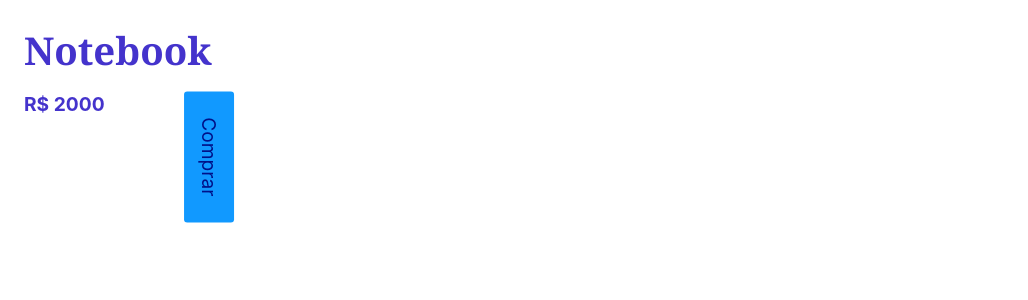
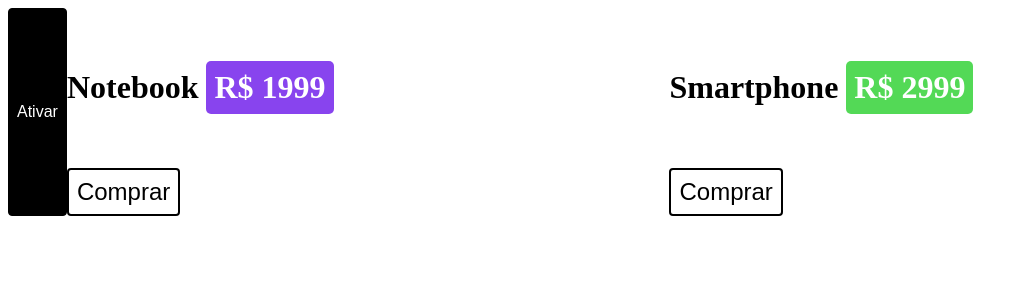
Before and after one commit to Caiobaldudev/react-study-style-04, a React (Vite) app: page / in a window 1280 px wide. Shown: the top 300 px of the page, without its empty margins (0-1028 px from the left). Built offline with nearby package versions, Linux system fonts and the light colour scheme.

Commit message:
Using Styled-Components

```diff
--- a/index.html
+++ b/index.html
@@ -4,7 +4,7 @@
     <meta charset="UTF-8" />
     <meta name="viewport" content="width=device-width, initial-scale=1.0" />
     <title>Modulo 05: React Styles</title>
-    <link rel="stylesheet" href="./src/public/style.css" />
+    <!-- <link rel="stylesheet" href="./src/public/style.css" /> -->
   </head>
   <body>
     <div id="root"></div>
--- a/package.json
+++ b/package.json
@@ -11,7 +11,8 @@
   },
   "dependencies": {
     "react": "^18.3.1",
-    "react-dom": "^18.3.1"
+    "react-dom": "^18.3.1",
+    "styled-components": "^6.1.12"
   },
   "devDependencies": {
     "@eslint/js": "^9.8.0",
--- /dev/null
+++ b/src/Styled_Components/Sty.jsx
@@ -0,0 +1,70 @@
+import React from "react";
+import styled from "styled-components";
+
+const ProdutosContainer = styled.div`
+  display: flex;
+`;
+
+const Produto = styled.div`
+  flex: 1;
+`;
+
+const Titulo = styled.h1`
+  font-size: 2em;
+`;
+
+const Comprar = styled.button`
+  font-size: 1.5em;
+  background: transparent;
+  padding: 0.5rem;
+  border-radius: 4px;
+  border: 2px solid;
+  cursor: pointer;
+`;
+
+const Preco = styled.p`
+  background: ${(props) => props.cor};
+  color: white;
+  display: inline-block;
+  border-radius: 5px;
+  padding: 0.5rem;
+`;
+
+const Button = styled.button`
+  background: ${({ ativo }) => (ativo ? '#53d956' : '#000')};
+  border: 1px solid black;
+  font-size: 1rem;
+  padding: 0.5rem;
+  border-radius: 4px;
+  color: white;
+  cursor: pointer;
+  &:hover {
+    background: white;
+    color: black;
+  }
+`;
+
+const Sty = () => {
+  const [ativo, setAtivo] = React.useState(false);
+  return (
+    <ProdutosContainer>
+      <Button ativo={ativo} onClick={() => setAtivo(!ativo)}>
+      Ativar
+    </Button>
+      <Produto>
+        <Titulo>
+          Notebook <Preco cor="#84e">R$ 1999</Preco>
+        </Titulo>
+        <Comprar>Comprar</Comprar>
+      </Produto>
+      <Produto>
+        <Titulo>
+          Smartphone <Preco cor="#53d956">R$ 2999</Preco>
+        </Titulo>
+        <Comprar>Comprar</Comprar>
+      </Produto>
+    </ProdutosContainer>
+  );
+};
+
+export default Sty;
--- a/src/main.jsx
+++ b/src/main.jsx
@@ -1,10 +1,11 @@
 import { StrictMode } from 'react'
 import { createRoot } from 'react-dom/client'
 // import App from './NormalCss_import/App.jsx'
-import AppAll from './AppAll.jsx'
+// import AppAll from './AppAll.jsx'
+import Sty from './Styled_Components/Sty'
 
 createRoot(document.getElementById('root')).render(
   <StrictMode>
-    <AppAll />
+    <Sty />
   </StrictMode>,
 )
```
Also changed, not shown: 1 other file (tests, documents, lock files or other folders).
